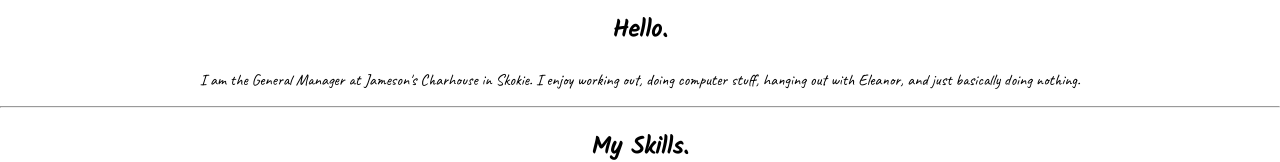
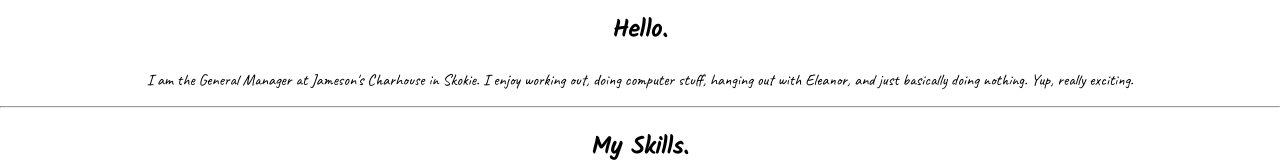
Before and after one commit to dennisgarbis/website, a plain HTML site: page CSS- My Site/index.html in a window 1280 px wide. Shown: the part 749-911 px from the top of the page. Drawn offline with Linux system fonts and the light colour scheme.

Commit message:
Update index.html

```diff
--- a/CSS- My Site/index.html
+++ b/CSS- My Site/index.html
@@ -23,7 +23,7 @@
       <div class="profile">
         <img src="Dennis circle FB.png" alt="Dennis profile pic">
         <h2>Hello.</h2>
-      <p>I am the General Manager at Jameson's Charhouse in Skokie. I enjoy working out, doing computer stuff, hanging out with Eleanor, and just basically doing nothing.</p>
+      <p>I am the General Manager at Jameson's Charhouse in Skokie. I enjoy working out, doing computer stuff, hanging out with Eleanor, and just basically doing nothing. Yup, really exciting.</p>
       </div>
       <hr>
       <div class="skills">
```
